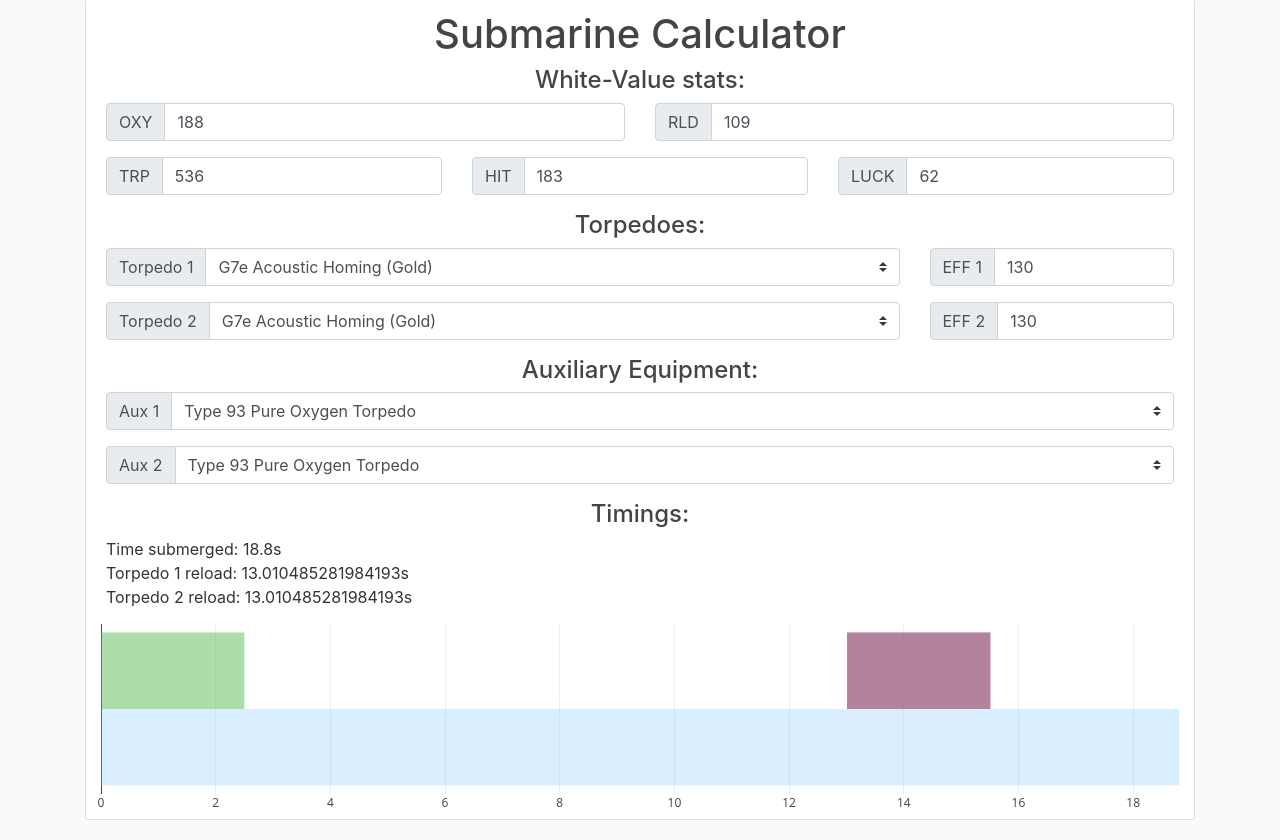
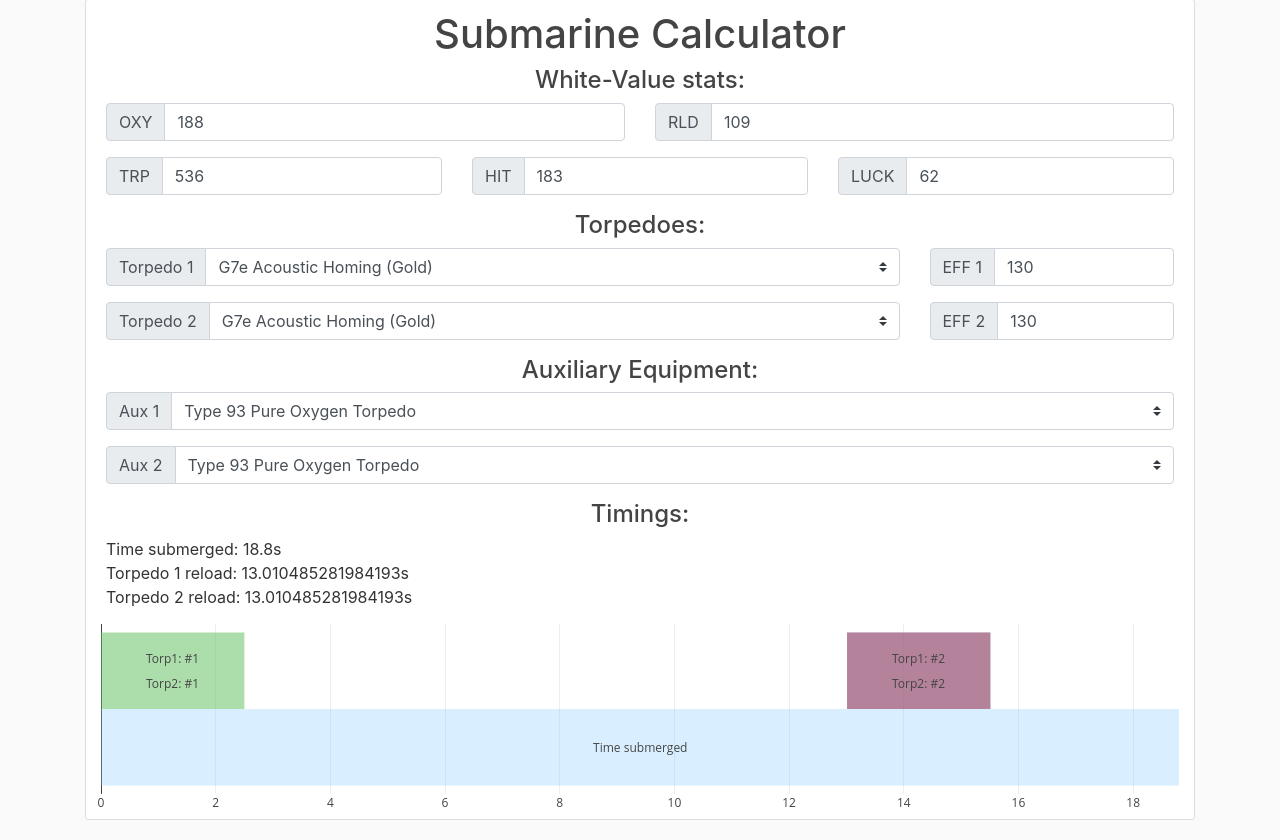
Before and after one commit to viperML/flaskapp, a Flask app: page /azurlane in a window 1280 px wide. Shown: the part 81-921 px from the top of the page. Run offline with Flask 2, Linux system fonts and the light colour scheme; some libraries are stand-ins or nearby versions.

Commit message:
Labels torpedoes

```diff
--- a/flask/portfolio/templates/azurlane.html
+++ b/flask/portfolio/templates/azurlane.html
@@ -186,21 +186,6 @@
     const torpedo_reload_2 = document.getElementById('torpedo_reload_2');
 
     plotDiv = document.getElementById('plotDiv');
-    var layout = {
-        showlegend: false,
-        yaxis: {visible: false},
-        xaxis: {tickmode: 'linear',
-                tick0: 0,
-                dtick: 2},
-        margin: {l: 10,
-                 r: 10,
-                 t: 15,
-                 b: 15},
-        height: 200,
-        dragmode: false,
-        hovermode: false,
-        autosize: true
-    };
 
 
     window.onload = function(e){
@@ -250,6 +235,63 @@
             mode: 'none'
         };
         var data = [data_base, data_torpedo_reload_1, data_torpedo_reload_2, data_time_submerged];
+        var layout = {
+            showlegend: false,
+            yaxis: {visible: false},
+            xaxis: {tickmode: 'linear',
+                    tick0: 0,
+                    dtick: 2},
+            margin: {l: 10,
+                    r: 10,
+                    t: 15,
+                    b: 15},
+            height: 200,
+            dragmode: false,
+            hovermode: false,
+            autosize: true,
+            annotations: [
+                {
+                    x: (time_submerged.value/2),
+                    y: -0.5,
+                    xref: 'x',
+                    yref: 'y',
+                    text: 'Time submerged',
+                    showarrow: false,
+                },
+                {
+                    x: 1.25,
+                    y: (2/3),
+                    xref: 'x',
+                    yref: 'y',
+                    text: 'Torp1: #1',
+                    showarrow: false,
+                },
+                {
+                    x: 1.25,
+                    y: (1/3),
+                    xref: 'x',
+                    yref: 'y',
+                    text: 'Torp2: #1',
+                    showarrow: false,
+                },
+                {
+                    x: parseFloat(torpedo_reload_1.value)+1.25,
+                    y: (2/3),
+                    xref: 'x',
+                    yref: 'y',
+                    text: 'Torp1: #2',
+                    showarrow: false,
+                },
+                {
+                    x: parseFloat(torpedo_reload_2.value)+1.25,
+                    y: (1/3),
+                    xref: 'x',
+                    yref: 'y',
+                    text: 'Torp2: #2',
+                    showarrow: false,
+                }
+            ]
+        };
         Plotly.newPlot(plotDiv, data, layout, {staticPlot: true});
         window.onresize = function() {
             Plotly.relayout(plotDiv, {
--- a/flask/portfolio/templates/base.html
+++ b/flask/portfolio/templates/base.html
@@ -38,7 +38,7 @@
             <div class="navbar-nav mr-auto">
               <a class="nav-item nav-link" href="{{ url_for('bp_main.about') }}">About</a>
               <a class="nav-item nav-link" href="/f">Files</a>
-              <a class="nav-item nav-link" href="{{ url_for('bp_azurlane.azurlane') }}">Azur Lane</a>
+              <a class="nav-item nav-link" href="{{ url_for('bp_al.azurlane') }}">Azur Lane</a>
             </div>
             <!-- Navbar Right Side -->
             <div class="navbar-nav">
```
